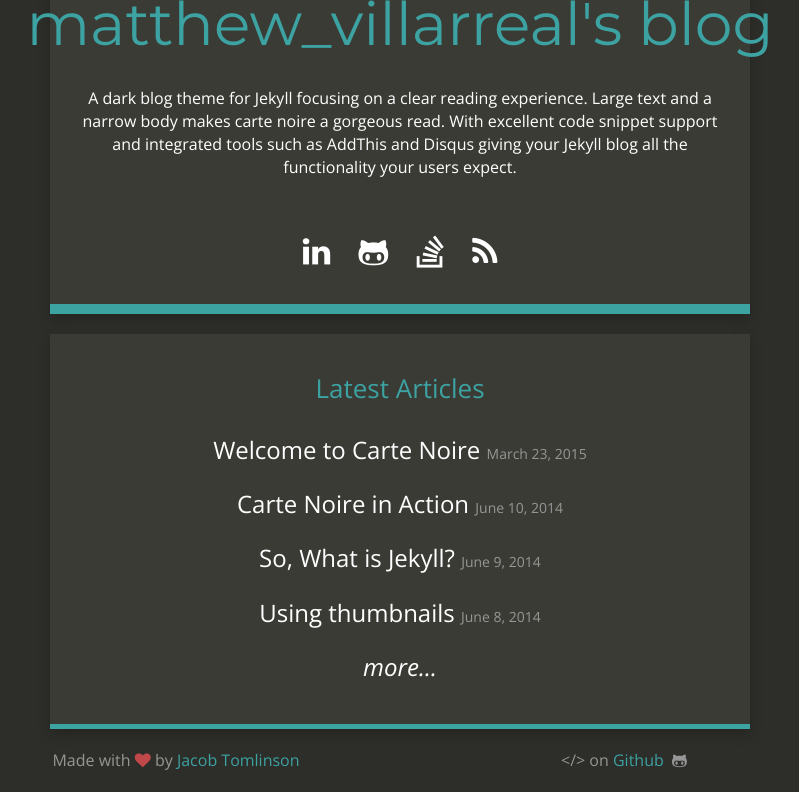
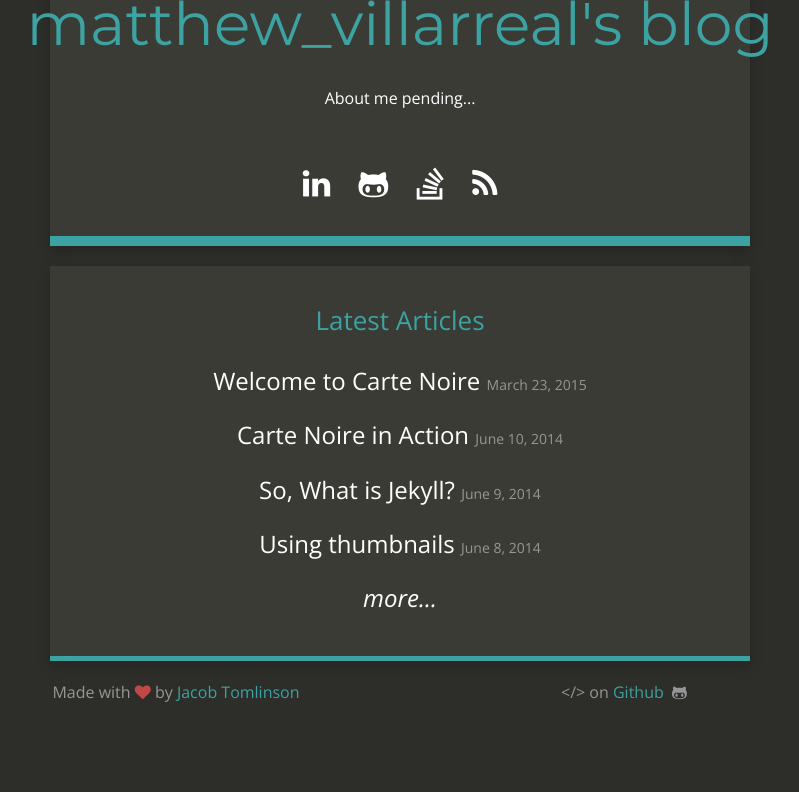
Before and after one commit to Mvillarreal88/mvillarreal88.github.io, a Jekyll site: the page built from index.html, in a window 1280 px wide, cut to the strip 324-1116 px from the top of the page. Shown: the whole strip, without its empty margins (240-1039 px from the left). Built offline with Jekyll 4.4.1, drawn with Linux system fonts in a browser that asks for light colours; nearby versions of some CDN libraries; after the commit the page ends 1047 px from its top, so only the background shows below that.

Commit message:
About me pending

```diff
--- a/_config.yml
+++ b/_config.yml
@@ -4,7 +4,7 @@
 description: "A dark blog theme for Jekyll."
 baseurl: ""
 url: "https://mvillarreal88.github.io/"
-title_description: "A dark blog theme for Jekyll focusing on a clear reading experience. Large text and a narrow body makes carte noire a gorgeous read. With excellent code snippet support and integrated tools such as AddThis and Disqus giving your Jekyll blog all the functionality your users expect."
+title_description: "About me pending..."
 title_image: "https://drive.google.com/uc?id=1Kvkj6-91ZUxjOUbrBTDeJdmI77JM2zgb"
 google_analytics: "UA-20365477-4"
 disqus_account: cartenoire
```
